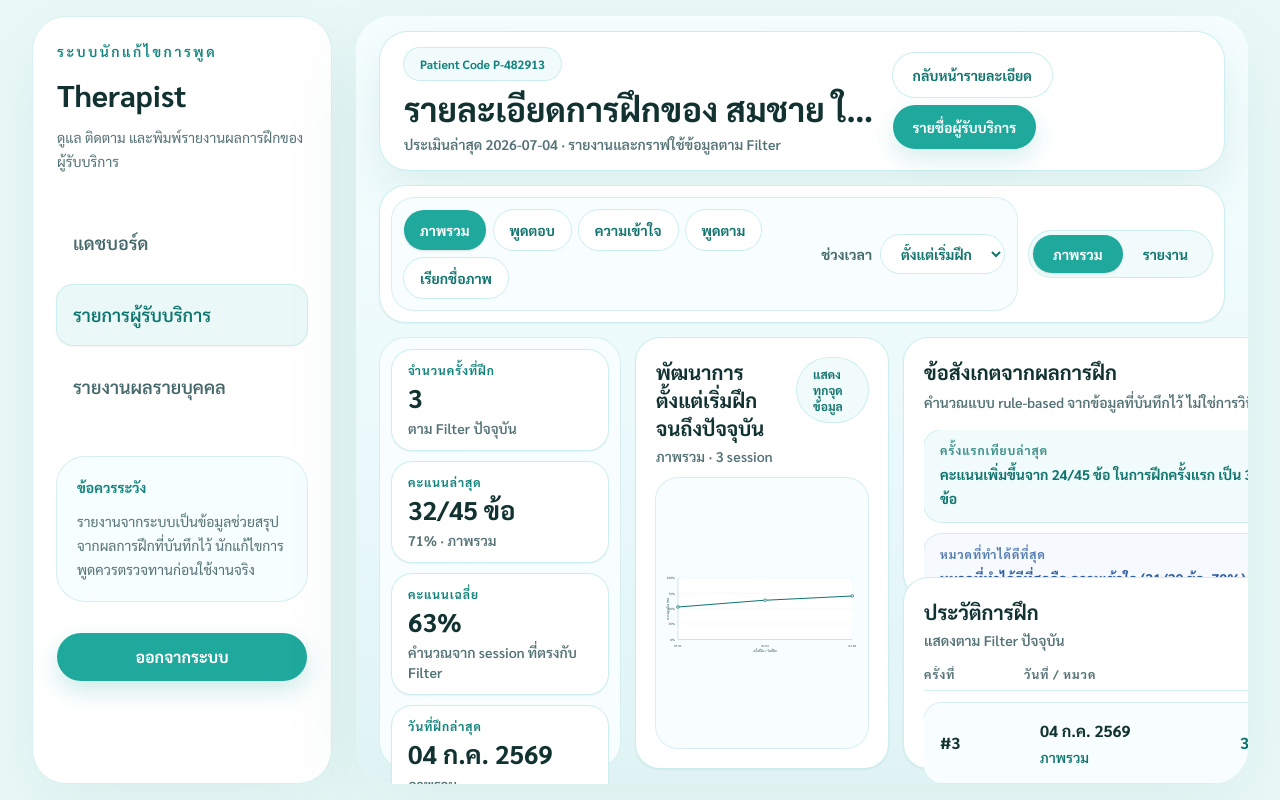
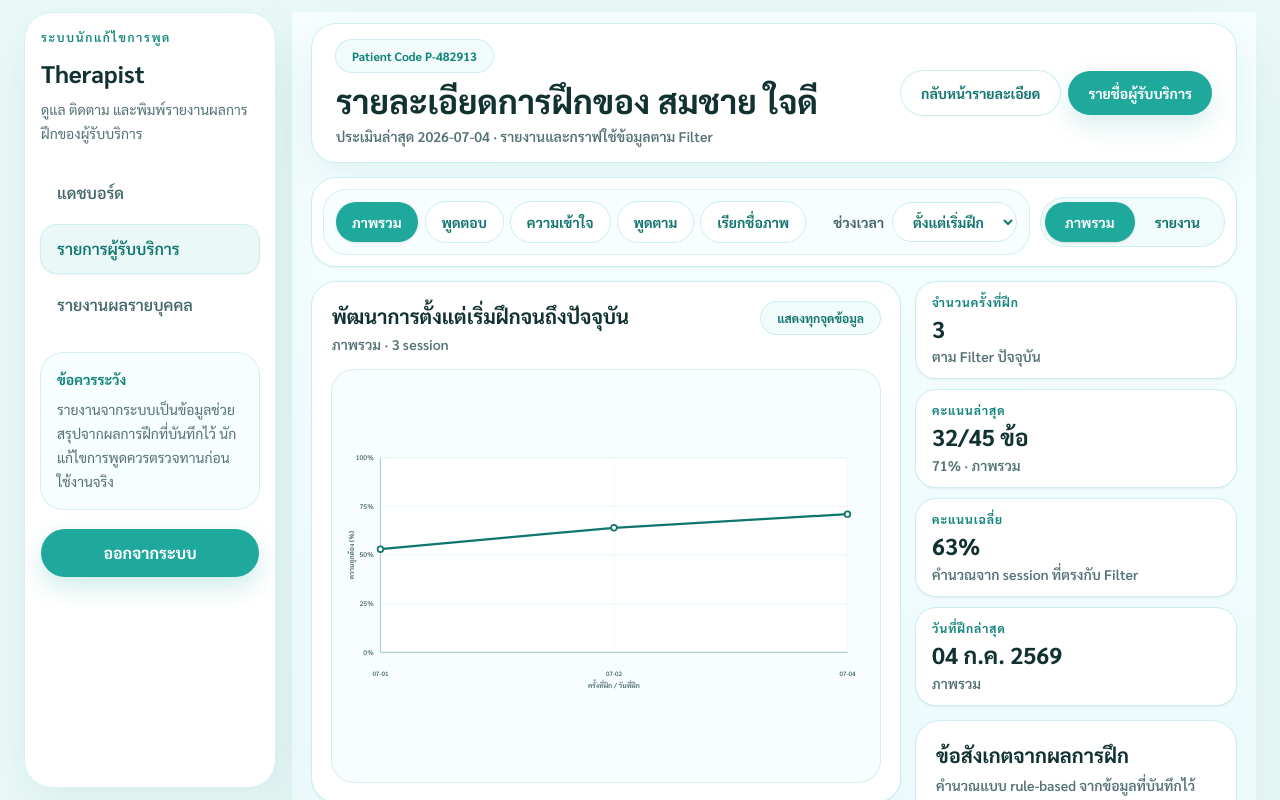
Before and after one commit to qkwr/NSC_web, a Next.js app: page /therapist/patients/patient-001/training-detail in a window 1280 px wide. Shown: the top 800 px of the page. Built offline with nearby package versions, Linux system fonts and the light colour scheme.

Commit message:
Refine therapist progress layout hierarchy

```diff
--- a/src/app/therapist/layout.tsx
+++ b/src/app/therapist/layout.tsx
@@ -3,10 +3,10 @@ import TherapistSidebar from "@/components/therapist/TherapistSidebar";
 
 export default function TherapistLayout({ children }: { children: ReactNode }) {
   return (
-    <div className="min-h-dvh bg-[#EAF9F8] text-[#123232] lg:h-dvh lg:overflow-hidden">
-      <div className="mx-auto flex min-h-dvh max-w-[1600px] gap-6 px-4 py-4 sm:px-6 lg:h-full lg:min-h-0 lg:px-8">
+    <div className="min-h-dvh bg-[#EAF9F8] text-[#123232]">
+      <div className="mx-auto flex min-h-dvh w-full max-w-[1800px] gap-4 px-3 py-3 sm:px-5 lg:px-6">
         <TherapistSidebar />
-        <div className="min-w-0 flex-1 rounded-[36px] bg-white px-0 py-0 shadow-[0_24px_80px_rgba(24,112,108,0.08)] lg:min-h-0 lg:overflow-y-auto">
+        <div className="min-w-0 flex-1 rounded-[30px] bg-white shadow-[0_24px_80px_rgba(24,112,108,0.08)]">
           {children}
         </div>
       </div>
--- a/src/app/therapist/patients/[patientId]/training-detail/page.tsx
+++ b/src/app/therapist/patients/[patientId]/training-detail/page.tsx
@@ -62,15 +62,15 @@ export default async function TherapistPatientTrainingDetailPage({
   const { categoryScores, progressBySession } = clinicalResult.data;
 
   return (
-    <main className="print-report-page min-h-dvh bg-[linear-gradient(180deg,#F6FEFF_0%,#EAF9FB_58%,#DFF3F5_100%)] px-4 py-4 text-[#123232] sm:px-6 lg:h-[calc(100dvh-2rem)] lg:min-h-0 lg:overflow-hidden">
-      <div className="print-report-container mx-auto flex h-full min-h-0 w-full max-w-[1280px] flex-col">
-        <section className="print-card rounded-[28px] bg-white px-5 py-4 shadow-[0_18px_48px_rgba(17,103,99,0.1)] ring-1 ring-[#CDEEEF] sm:px-6">
+    <main className="print-report-page min-h-dvh bg-[linear-gradient(180deg,#F6FEFF_0%,#EAF9FB_58%,#DFF3F5_100%)] px-3 py-3 text-[#123232] sm:px-5">
+      <div className="print-report-container mx-auto flex w-full max-w-[1500px] flex-col">
+        <section className="print-card rounded-[24px] bg-white px-5 py-4 shadow-[0_14px_36px_rgba(17,103,99,0.08)] ring-1 ring-[#CDEEEF] sm:px-6">
           <div className="flex flex-col gap-3 lg:flex-row lg:items-center lg:justify-between">
             <div className="min-w-0">
               <p className="inline-flex min-h-[32px] items-center rounded-full bg-[#F2FBFB] px-4 text-xs font-bold text-[#12847D] ring-1 ring-[#CDEEEF]">
                 Patient Code {patient.code}
               </p>
-              <h1 className="mt-2 truncate text-[clamp(1.7rem,2.6vw,2.35rem)] font-bold leading-tight">
+              <h1 className="mt-2 text-[clamp(1.7rem,2.6vw,2.35rem)] font-bold leading-tight">
                 รายละเอียดการฝึกของ {patient.name}
               </h1>
               <p className="mt-1 text-sm font-semibold text-[#557276]">
--- a/src/components/therapist/TherapistSidebar.tsx
+++ b/src/components/therapist/TherapistSidebar.tsx
@@ -13,18 +13,18 @@ export default function TherapistSidebar() {
   const pathname = usePathname();
 
   return (
-    <aside className="no-print hidden w-[300px] shrink-0 rounded-[34px] border border-[#D7EFF0] bg-white p-6 shadow-[0_26px_70px_rgba(24,112,108,0.08)] lg:block">
-      <div className="mb-10">
-        <p className="text-sm font-semibold uppercase tracking-[0.18em] text-[#12847D]">
+    <aside className="no-print sticky top-3 hidden max-h-[calc(100dvh-1.5rem)] w-[236px] shrink-0 overflow-y-auto rounded-[28px] border border-[#D7EFF0] bg-white p-4 shadow-[0_18px_48px_rgba(24,112,108,0.08)] lg:block xl:w-[252px]">
+      <div className="mb-6">
+        <p className="text-xs font-semibold uppercase tracking-[0.14em] text-[#12847D]">
           ระบบนักแก้ไขการพูด
         </p>
-        <h2 className="mt-4 text-3xl font-bold text-[#123232]">Therapist</h2>
-        <p className="mt-3 text-sm leading-6 text-[#557276]">
+        <h2 className="mt-3 text-2xl font-bold text-[#123232]">Therapist</h2>
+        <p className="mt-2 text-sm leading-6 text-[#557276]">
           ดูแล ติดตาม และพิมพ์รายงานผลการฝึกของผู้รับบริการ
         </p>
       </div>
 
-      <nav className="space-y-3">
+      <nav className="space-y-2">
         {navItems.map((item) => {
           const active =
             pathname === item.href || pathname?.startsWith(`${item.href}/`);
@@ -33,7 +33,7 @@ export default function TherapistSidebar() {
             <Link
               key={item.href}
               href={item.href}
-              className={`block rounded-2xl px-4 py-4 text-lg font-semibold transition ${
+              className={`block rounded-2xl px-4 py-3 text-base font-semibold transition ${
                 active
                   ? "bg-[#EAF9F8] text-[#0F756F] shadow-sm ring-1 ring-[#CDEEEF]"
                   : "text-[#45686A] hover:bg-[#F7FFFF]"
@@ -45,9 +45,9 @@ export default function TherapistSidebar() {
         })}
       </nav>
 
-      <div className="mt-10 rounded-[28px] bg-[#F6FEFF] p-5 ring-1 ring-[#D7EFF0]">
+      <div className="mt-6 hidden rounded-[22px] bg-[#F6FEFF] p-4 ring-1 ring-[#D7EFF0] xl:block">
         <p className="text-sm font-bold text-[#12847D]">ข้อควรระวัง</p>
-        <p className="mt-3 text-sm leading-6 text-[#557276]">
+        <p className="mt-2 text-sm leading-6 text-[#557276]">
           รายงานจากระบบเป็นข้อมูลช่วยสรุปจากผลการฝึกที่บันทึกไว้
           นักแก้ไขการพูดควรตรวจทานก่อนใช้งานจริง
         </p>
@@ -55,7 +55,7 @@ export default function TherapistSidebar() {
 
       <Link
         href="/"
-        className="mt-8 inline-flex w-full items-center justify-center rounded-full bg-[#1FA89C] px-4 py-3 text-base font-bold text-white shadow-[0_10px_24px_rgba(31,168,156,0.22)] transition hover:bg-[#178F84]"
+        className="mt-5 inline-flex w-full items-center justify-center rounded-full bg-[#1FA89C] px-4 py-3 text-base font-bold text-white shadow-[0_10px_24px_rgba(31,168,156,0.22)] transition hover:bg-[#178F84]"
       >
         ออกจากระบบ
       </Link>
--- a/src/features/therapist/components/PatientProgressSummaryCards.tsx
+++ b/src/features/therapist/components/PatientProgressSummaryCards.tsx
@@ -2,6 +2,7 @@ import type { PatientProgressSummary } from "../utils/patientProgress";
 import { formatDisplayDate, formatPercent } from "../utils/patientProgress";
 
 type PatientProgressSummaryCardsProps = {
+  layout?: "row" | "stack";
   summary: PatientProgressSummary;
 };
 
@@ -19,7 +20,7 @@ function SummaryCard({
       <p className="text-xs font-bold uppercase tracking-[0.08em] text-[#12847D]">
         {label}
       </p>
-      <p className="mt-1 text-[clamp(1.35rem,2vw,1.8rem)] font-bold leading-tight text-[#123232]">
+      <p className="mt-1 text-[clamp(1.35rem,1.8vw,1.75rem)] font-bold leading-tight text-[#123232]">
         {value}
       </p>
       {detail ? (
@@ -31,10 +32,17 @@ function SummaryCard({
   );
 }
 export function PatientProgressSummaryCards({
+  layout = "row",
   summary,
 }: PatientProgressSummaryCardsProps) {
   return (
-    <section className="grid gap-3 sm:grid-cols-2 lg:grid-cols-1">
+    <section
+      className={`grid gap-3 ${
+        layout === "stack"
+          ? "sm:grid-cols-2 xl:grid-cols-1"
+          : "sm:grid-cols-2 xl:grid-cols-4"
+      }`}
+    >
       <SummaryCard
         label="จำนวนครั้งที่ฝึก"
         value={summary.sessionCount > 0 ? summary.sessionCount : "—"}
--- a/src/features/therapist/components/ProgressChart.tsx
+++ b/src/features/therapist/components/ProgressChart.tsx
@@ -14,9 +14,9 @@ type ProgressChartProps = {
   points: PatientProgressPoint[];
 };
 
-const chartWidth = 760;
-const chartHeight = 320;
-const padding = { top: 24, right: 30, bottom: 58, left: 54 };
+const chartWidth = 920;
+const chartHeight = 440;
+const padding = { top: 28, right: 36, bottom: 70, left: 64 };
 const plotWidth = chartWidth - padding.left - padding.right;
 const plotHeight = chartHeight - padding.top - padding.bottom;
 const yTicks = [0, 25, 50, 75, 100];
@@ -61,7 +61,7 @@ export function ProgressChart({ categoryKey, points }: ProgressChartProps) {
 
   if (validPoints.length === 0) {
     return (
-      <article className="flex h-full min-h-[300px] flex-col rounded-[24px] bg-white p-5 shadow-sm ring-1 ring-[#CDEEEF]">
+      <article className="flex min-h-[480px] self-start flex-col rounded-[24px] bg-white p-5 shadow-sm ring-1 ring-[#CDEEEF]">
         <div>
           <h2 className="text-xl font-bold">
             พัฒนาการตั้งแต่เริ่มฝึกจนถึงปัจจุบัน
@@ -81,7 +81,7 @@ export function ProgressChart({ categoryKey, points }: ProgressChartProps) {
   }
 
   return (
-    <article className="relative flex h-full min-h-[300px] flex-col rounded-[24px] bg-white p-5 shadow-sm ring-1 ring-[#CDEEEF]">
+    <article className="relative flex min-h-[520px] self-start flex-col rounded-[24px] bg-white p-5 shadow-sm ring-1 ring-[#CDEEEF]">
       <div className="flex flex-col gap-2 sm:flex-row sm:items-start sm:justify-between">
         <div>
           <h2 className="text-xl font-bold">
@@ -98,9 +98,9 @@ export function ProgressChart({ categoryKey, points }: ProgressChartProps) {
         </p>
       </div>
 
-      <div className="relative mt-3 min-h-0 flex-1 rounded-[22px] bg-[#F8FEFF] p-2 ring-1 ring-[#D7EFF0]">
+      <div className="relative mt-4 min-h-[390px] flex-1 rounded-[22px] bg-[#F8FEFF] p-3 ring-1 ring-[#D7EFF0]">
         <svg
-          className="h-full min-h-[230px] w-full"
+          className="h-full min-h-[370px] w-full"
           viewBox={`0 0 ${chartWidth} ${chartHeight}`}
           role="img"
           aria-label="พัฒนาการตั้งแต่เริ่มฝึกจนถึงปัจจุบัน"
@@ -247,7 +247,7 @@ export function ProgressChart({ categoryKey, points }: ProgressChartProps) {
 
         {activePoint && activeX !== undefined && activeY !== undefined ? (
           <div
-            className="pointer-events-none absolute z-10 w-[220px] -translate-x-1/2 rounded-[18px] bg-[#123232] px-4 py-3 text-sm font-semibold leading-6 text-white shadow-[0_18px_36px_rgba(18,50,50,0.18)]"
+            className="pointer-events-none absolute z-10 w-[240px] -translate-x-1/2 rounded-[18px] bg-[#123232] px-4 py-3 text-sm font-semibold leading-6 text-white shadow-[0_18px_36px_rgba(18,50,50,0.18)]"
             style={{
               left: `${(activeX / chartWidth) * 100}%`,
               top: `${Math.max(4, (activeY / chartHeight) * 100 - 2)}%`,
--- a/src/features/therapist/components/TherapistPatientDetailClient.tsx
+++ b/src/features/therapist/components/TherapistPatientDetailClient.tsx
@@ -21,6 +21,11 @@ import {
 } from "../utils/patientProgress";
 
 type ActiveWorkspaceTab = "overview" | "report";
+
+const workspaceTabs: Array<{ key: ActiveWorkspaceTab; label: string }> = [
+  { key: "overview", label: "ภาพรวม" },
+  { key: "report", label: "รายงาน" },
+];
 
 export default function TherapistPatientDetailClient({
   patient,
@@ -50,24 +55,22 @@ export default function TherapistPatientDetailClient({
     () => getProgressInsights({ aggregates, filters, points }),
     [aggregates, filters, points],
   );
+
   return (
-    <section className="mt-4 flex min-h-0 flex-1 flex-col gap-4">
-      <div className="no-print flex flex-col gap-3 rounded-[26px] bg-white p-3 shadow-sm ring-1 ring-[#CDEEEF] xl:flex-row xl:items-center xl:justify-between">
+    <section className="mt-4 flex flex-col gap-4">
+      <div className="no-print grid gap-3 rounded-[24px] bg-white p-3 shadow-sm ring-1 ring-[#CDEEEF] xl:grid-cols-[minmax(0,1fr)_auto] xl:items-center">
         <ProgressFilters value={filters} onChange={setFilters} />
-        <div className="flex shrink-0 rounded-full bg-[#F2FBFB] p-1 ring-1 ring-[#CDEEEF]">
-          {[
-            { key: "overview", label: "ภาพรวม" },
-            { key: "report", label: "รายงาน" },
-          ].map((tab) => (
+        <div className="flex w-full rounded-full bg-[#F2FBFB] p-1 ring-1 ring-[#CDEEEF] sm:w-fit">
+          {workspaceTabs.map((tab) => (
             <button
               key={tab.key}
               type="button"
-              className={`min-h-[38px] rounded-full px-5 text-sm font-bold transition ${
+              className={`min-h-[40px] flex-1 rounded-full px-5 text-sm font-bold transition sm:flex-none ${
                 activeTab === tab.key
                   ? "bg-[#1FA89C] text-white shadow-sm"
                   : "text-[#13756F] hover:bg-white"
               }`}
-              onClick={() => setActiveTab(tab.key as ActiveWorkspaceTab)}
+              onClick={() => setActiveTab(tab.key)}
             >
               {tab.label}
             </button>
@@ -75,15 +78,23 @@ export default function TherapistPatientDetailClient({
         </div>
       </div>
 
-      <div className="grid min-h-0 flex-1 gap-4 lg:grid-cols-[220px_minmax(0,1fr)_300px] xl:grid-cols-[240px_minmax(0,1fr)_320px]">
-        <aside className="min-h-0 overflow-y-auto rounded-[26px] bg-[#F8FEFF] p-3 ring-1 ring-[#D7EFF0] lg:overflow-visible">
+      {activeTab === "overview" ? (
+        <>
+          <div className="grid gap-4 xl:grid-cols-[minmax(0,2.2fr)_minmax(320px,0.8fr)]">
+            <ProgressChart categoryKey={filters.categoryKey} points={points} />
+            <aside className="grid min-w-0 content-start gap-4">
+              <PatientProgressSummaryCards layout="stack" summary={summary} />
+              <ProgressInsights insights={insights} />
+            </aside>
+          </div>
+          <TrainingHistory points={points} />
+        </>
+      ) : (
+        <>
           <PatientProgressSummaryCards summary={summary} />
-        </aside>
-
-        <div className="min-h-0">
-          {activeTab === "overview" ? (
+          <div className="grid gap-4 xl:grid-cols-[minmax(0,1.65fr)_minmax(320px,0.75fr)]">
+            <div className="grid min-w-0 gap-4">
               <ProgressChart categoryKey={filters.categoryKey} points={points} />
-          ) : (
               <ReportPreview
                 filters={filters}
                 insights={insights}
@@ -91,14 +102,14 @@ export default function TherapistPatientDetailClient({
                 points={points}
                 summary={summary}
               />
-          )}
             </div>
-
-        <aside className="grid min-h-0 gap-4 lg:grid-rows-[minmax(0,1fr)_minmax(190px,0.82fr)]">
+            <aside className="grid min-w-0 content-start gap-4 xl:sticky xl:top-4">
               <ProgressInsights insights={insights} />
               <TrainingHistory points={points} />
             </aside>
           </div>
+        </>
+      )}
     </section>
   );
 }
--- a/src/features/therapist/components/TrainingHistory.tsx
+++ b/src/features/therapist/components/TrainingHistory.tsx
@@ -29,7 +29,7 @@ export function TrainingHistory({ points }: TrainingHistoryProps) {
           ยังไม่มีประวัติการฝึกในช่วงเวลาหรือหมวดที่เลือก
         </div>
       ) : (
-        <div className="mt-4 max-h-[260px] overflow-y-auto pr-1 lg:max-h-[min(28vh,250px)]">
+        <div className="mt-4 max-h-[360px] overflow-y-auto pr-1">
           <div className="hidden min-w-[560px] grid-cols-[88px_1fr_120px_96px] gap-3 border-b border-[#D7EFF0] pb-2 text-xs font-bold uppercase tracking-[0.08em] text-[#557276] sm:grid">
             <span>ครั้งที่</span>
             <span>วันที่ / หมวด</span>
```
Also changed, not shown: src/features/therapist/components/TherapistPatientDetail.tsx (+4 -4 lines). Lines whose indentation alone changed are shown as unchanged.
